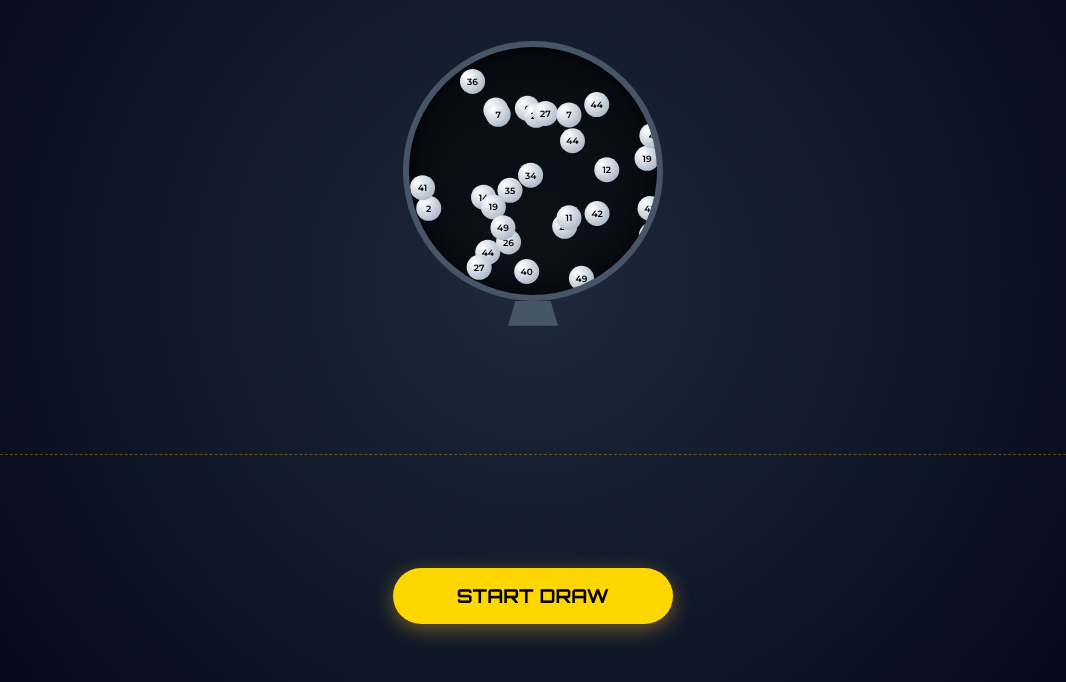
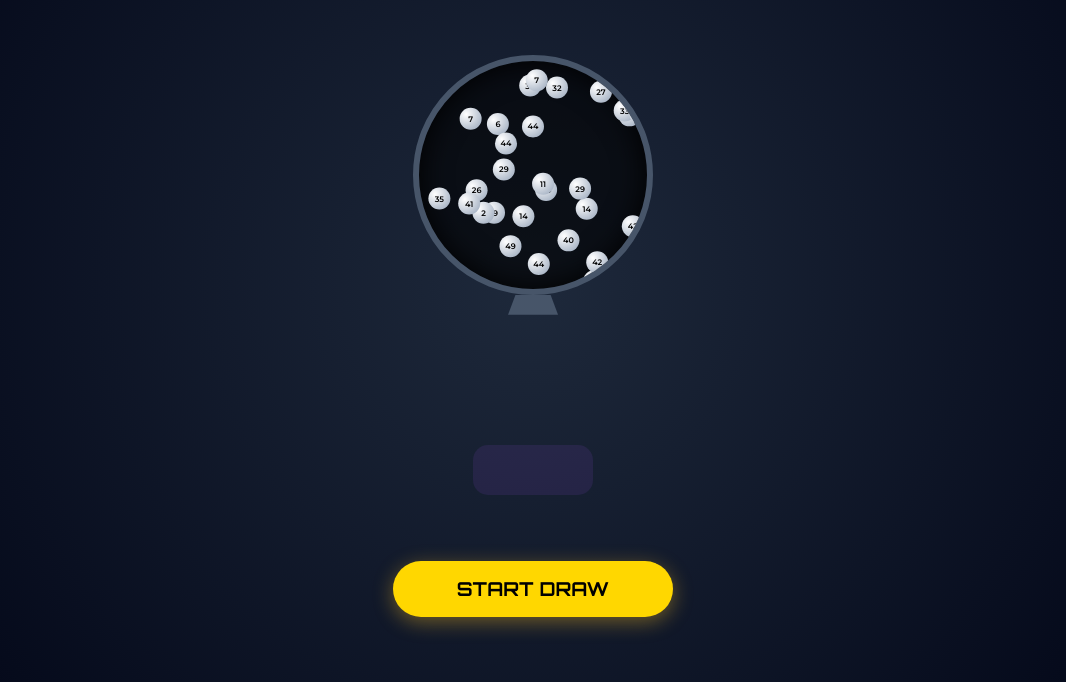
Before and after one commit to kisangng/Dansjackpot, a plain HTML site: page index.html in a window 1280 px wide. Shown: the part 118-800 px from the top of the page, without its empty margins (107-1173 px from the left). Drawn offline with nearby package versions, Linux system fonts and the light colour scheme.

Commit message:
Add files via upload

```diff
--- a/index.html
+++ b/index.html
@@ -32,24 +32,24 @@
         h1 {
             font-family: 'Orbitron', sans-serif; font-size: 1.6rem;
             color: var(--gold); text-shadow: 0 0 10px rgba(255,215,0,0.5);
-            margin: 5px 0; text-align: center;
+            margin: 5px 0;
         }
 
         .machine-container {
-            position: relative; width: 70vw; height: 70vw; max-width: 260px; max-height: 260px;
+            position: relative; width: 65vw; height: 65vw; max-width: 240px; max-height: 240px;
             border: 6px solid #475569; border-radius: 50%;
             background: rgba(0,0,0,0.6); box-shadow: inset 0 0 30px #000;
             overflow: hidden;
         }
 
         .phys-ball {
-            position: absolute; width: 25px; height: 25px; border-radius: 50%;
+            position: absolute; width: 22px; height: 22px; border-radius: 50%;
             background: radial-gradient(circle at 30% 30%, #fff, #94a3b8);
-            color: #000; font-size: 9px; font-weight: bold;
+            color: #000; font-size: 8px; font-weight: bold;
             display: flex; align-items: center; justify-content: center;
         }
 
-        .pipe { width: 50px; height: 25px; background: #475569; clip-path: polygon(15% 0, 85% 0, 100% 100%, 0 100%); }
+        .pipe { width: 50px; height: 20px; background: #475569; clip-path: polygon(15% 0, 85% 0, 100% 100%, 0 100%); }
 
         .dropping-ball {
             position: absolute; width: 45px; height: 45px; border-radius: 50%;
@@ -64,29 +64,34 @@
         }
         .anim-drop { display: flex; animation: drop 0.6s ease-in forwards; }
 
-        /* 결과 창 디자인 변경: 두 줄 레이아웃 */
+        /* 결과 영역: 강제로 줄바꿈을 제어 */
         .result-area {
-            display: flex; flex-direction: column; gap: 15px; align-items: center;
-            width: 95vw;
+            display: flex; flex-direction: column; gap: 10px; align-items: center;
+            width: 100%; padding: 0 10px;
         }
 
         .tray {
             display: flex; justify-content: center; align-items: center; gap: 8px;
-            min-height: 55px; width: 100%;
+            min-height: 50px; width: 100%;
+            flex-wrap: nowrap; /* 절대 줄바꿈 되지 않게 설정 */
         }
 
-        /* 보너스 번호 칸은 조금 다르게 표시 */
-        .tray.bonus {
-            border-top: 1px dashed rgba(255,215,0,0.3);
-            padding-top: 10px;
+        .tray.bonus-row {
+            margin-top: 5px;
+            padding: 8px;
+            background: rgba(168, 85, 247, 0.1);
+            border-radius: 15px;
+            width: auto;
+            min-width: 120px;
         }
 
         .final-ball {
-            width: 45px; height: 45px; border-radius: 50%;
+            width: 42px; height: 42px; border-radius: 50%;
             display: flex; align-items: center; justify-content: center;
             font-family: 'Orbitron', sans-serif; font-size: 1.1rem; font-weight: bold; color: #000;
-            animation: pop 0.4s cubic-bezier(0.175, 0.885, 0.32, 1.275);
+            animation: pop 0.4s cubic-bezier(0.175, 0.885, 0.32, 1.275) forwards;
             box-shadow: 0 4px 10px rgba(0,0,0,0.3);
+            flex-shrink: 0; /* 공 크기가 줄어들지 않게 함 */
         }
         .main { background: linear-gradient(135deg, #ffd700, #b8860b); }
         .euro { background: linear-gradient(135deg, #e879f9, #6b21a8); color: white; }
@@ -123,7 +128,7 @@
 
     <div class="result-area">
         <div class="tray" id="main-tray"></div>
-        <div class="tray bonus" id="bonus-tray"></div>
+        <div class="tray bonus-row" id="bonus-tray"></div>
     </div>
 
     <button id="draw-btn" class="btn-draw" onclick="startDraw()">START DRAW</button>
@@ -138,7 +143,7 @@
 
     <script>
         if ('serviceWorker' in navigator) {
-            window.addEventListener('load', () => { navigator.serviceWorker.register('./sw.js'); });
+            window.addEventListener('load', () => { navigator.serviceWorker.register('./sw.js').catch(()=>{}); });
         }
 
         const machine = document.getElementById('machine');
@@ -158,7 +163,7 @@
                 el.innerText = Math.floor(Math.random()*50)+1;
                 machine.appendChild(el);
                 balls.push({
-                    el, x: Math.random()*220, y: Math.random()*220,
+                    el, x: Math.random()*210, y: Math.random()*210,
                     vx: (Math.random()-0.5)*5, vy: (Math.random()-0.5)*5
                 });
             }
@@ -196,11 +201,9 @@
             const mainNums = []; while(mainNums.length < 5) { let n = Math.floor(Math.random()*50)+1; if(!mainNums.includes(n)) mainNums.push(n); }
             const euroNums = []; while(euroNums.length < 2) { let n = Math.floor(Math.random()*12)+1; if(!euroNums.includes(n)) euroNums.push(n); }
 
-            // 일반 번호 5개 먼저 추첨
             for(const v of mainNums) {
                 await extractBall(v, 'main', mainTray);
             }
-            // 보너스 번호 2개 추첨
             for(const v of euroNums) {
                 await extractBall(v, 'euro', bonusTray);
             }
```
